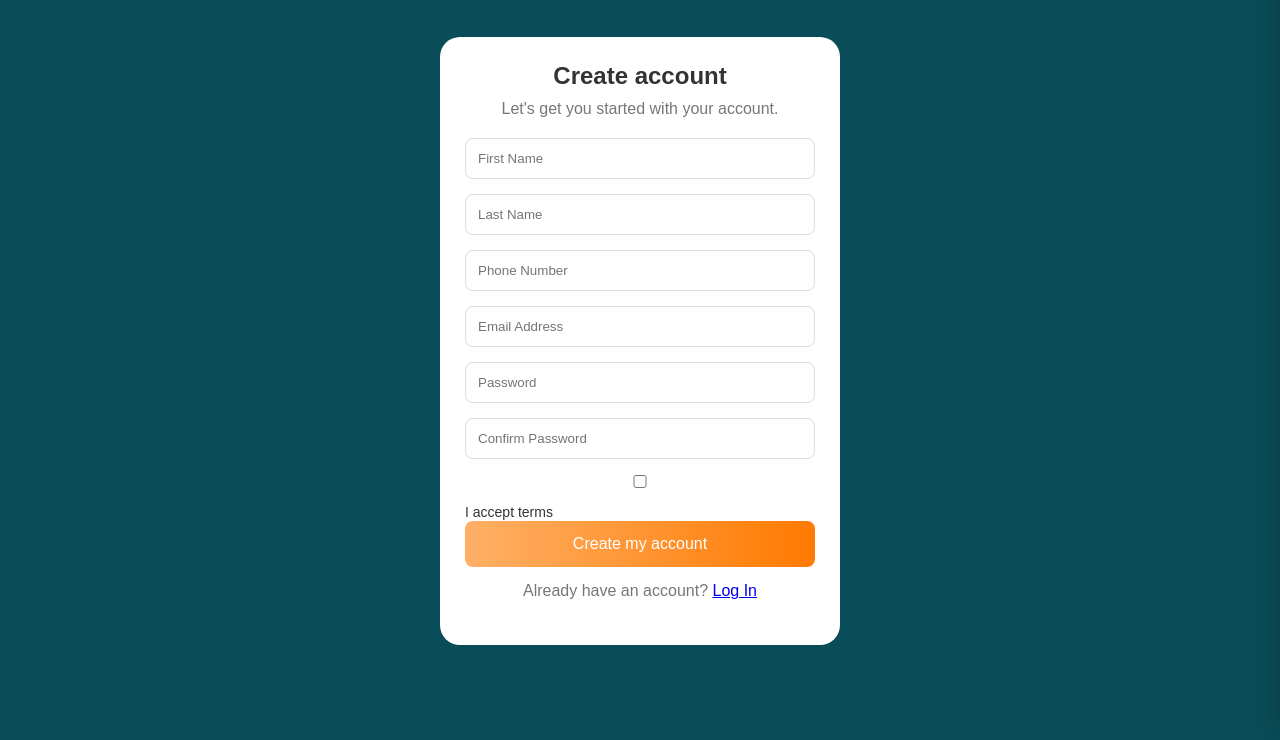
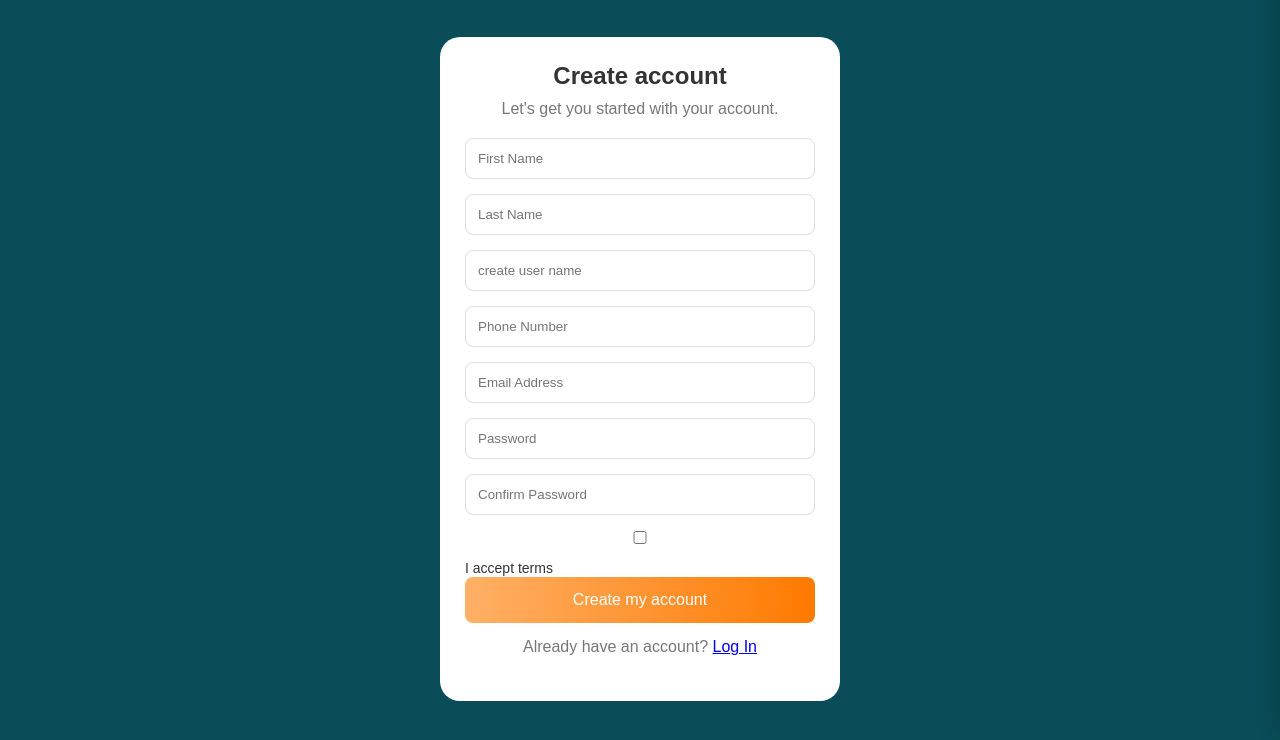
Before and after one commit to nazifinazifi2424-sudo/Site, a plain HTML site: page index.html in a window 1280 px wide. Both pictures are taken after a click on the button "Create Free Account". Shown: the part 70-810 px from the top of the page. Drawn offline with Linux system fonts and the light colour scheme.

Commit message:
index.html

```diff
--- a/index.html
+++ b/index.html
@@ -242,6 +242,7 @@ MENU
 
 <input placeholder="First Name">
 <input placeholder="Last Name">
+<input placeholder="create user name">
 <input placeholder="Phone Number">
 <input placeholder="Email Address">
 <input type="password" placeholder="Password">
```
